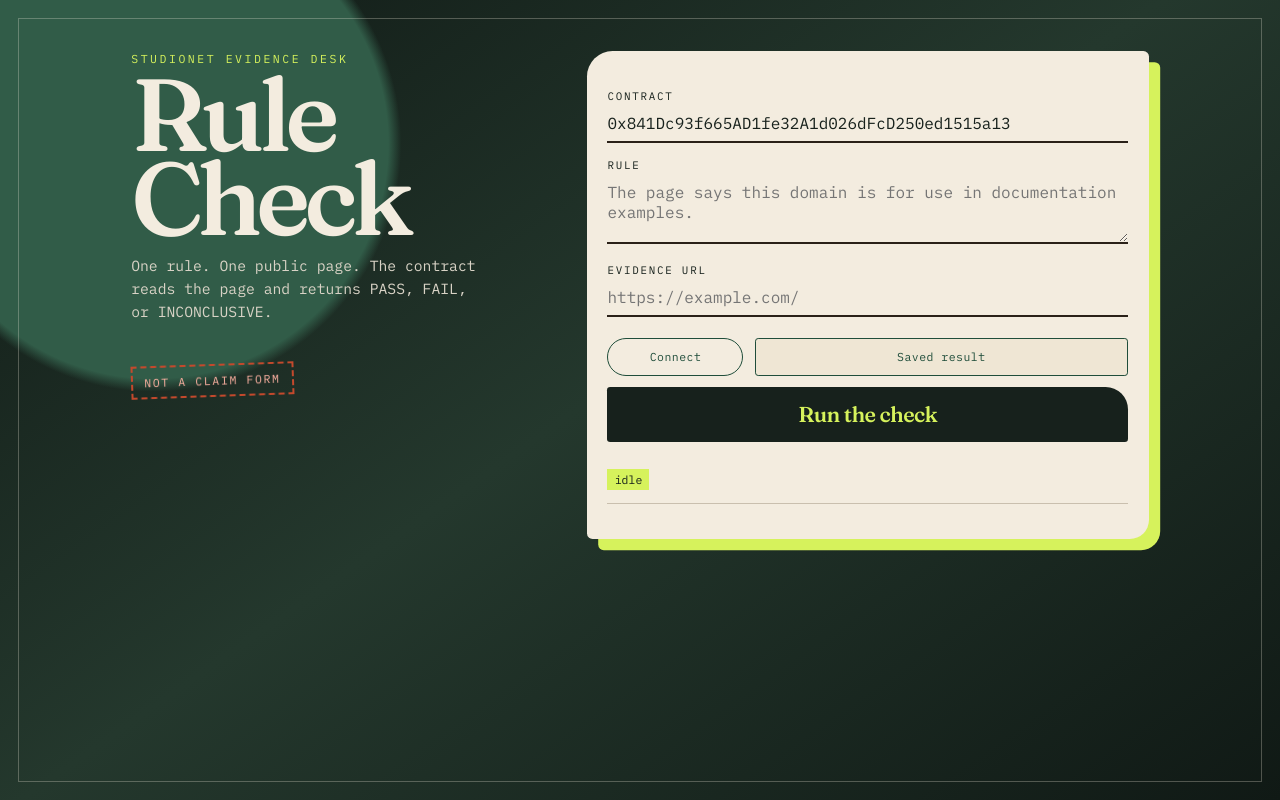
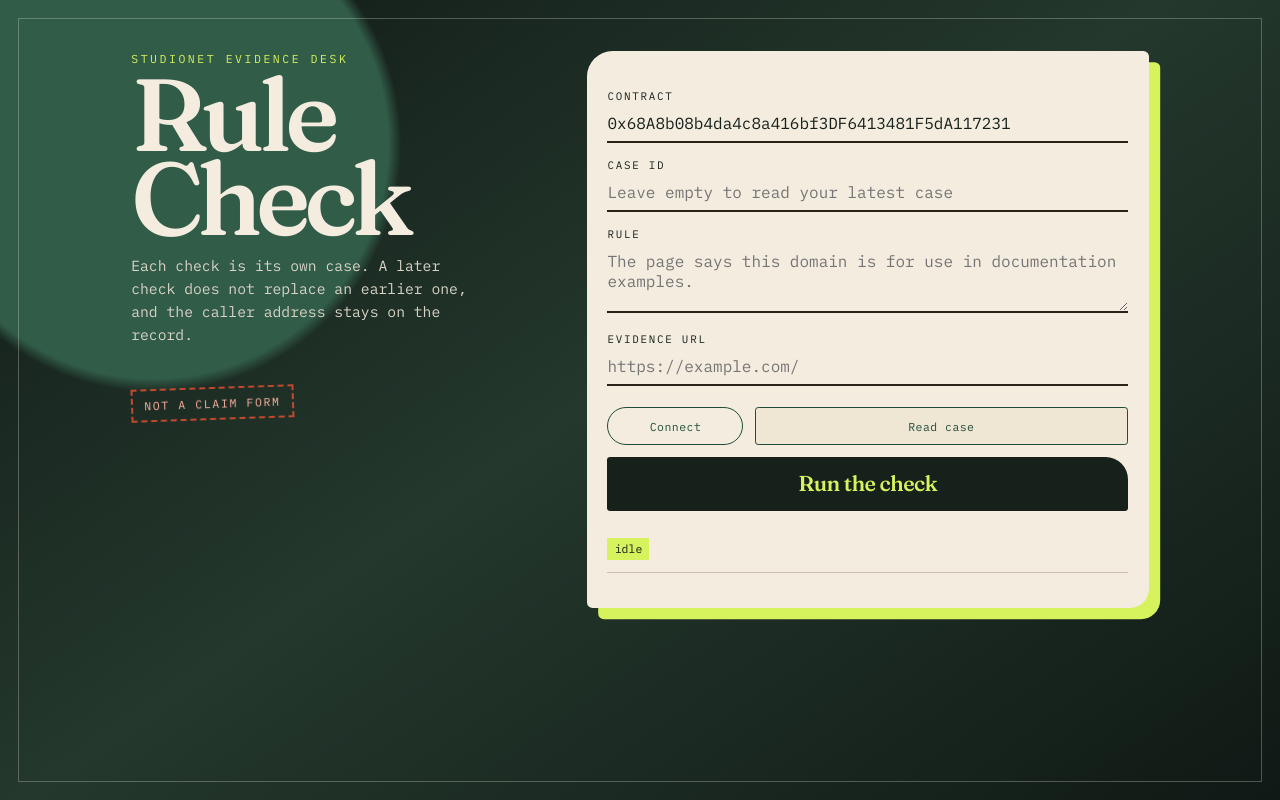
Before and after one commit to davidk258/RuleCheck, a plain HTML site: page index.html in a window 1280 px wide. Drawn offline with Linux system fonts and the light colour scheme.

Commit message:
Update index.html

```diff
--- a/index.html
+++ b/index.html
@@ -156,26 +156,27 @@
         .desk { box-shadow: 0.35rem 0.35rem 0 #d6f25c; }
       }
     </style>
-    <script type="module" crossorigin src="/assets/index-DHFnjVxz.js"></script>
   </head>
   <body>
     <div class="shell">
       <header class="mast">
         <p class="kicker">Studionet evidence desk</p>
         <h1>Rule<br />Check</h1>
-        <p class="lede">One rule. One public page. The contract reads the page and returns PASS, FAIL, or INCONCLUSIVE.</p>
+        <p class="lede">Each check is its own case. A later check does not replace an earlier one, and the caller address stays on the record.</p>
         <div class="stamp">Not a claim form</div>
       </header>
       <section class="desk">
         <label for="address">Contract</label>
-        <input id="address" value="0x841Dc93f665AD1fe32A1d026dFcD250ed1515a13" autocomplete="off" />
+        <input id="address" value="0x68A8b08b4da4c8a416bf3DF6413481F5dA117231" autocomplete="off" />
+        <label for="case">Case id</label>
+        <input id="case" inputmode="numeric" maxlength="12" placeholder="Leave empty to read your latest case" />
         <label for="rule">Rule</label>
         <textarea id="rule" maxlength="500" placeholder="The page says this domain is for use in documentation examples."></textarea>
         <label for="url">Evidence URL</label>
         <input id="url" type="url" maxlength="400" placeholder="https://example.com/" />
         <div class="actions">
           <button id="connect" type="button">Connect</button>
-          <button id="read" type="button">Saved result</button>
+          <button id="read" type="button">Read case</button>
           <button id="submit" type="button">Run the check</button>
         </div>
         <p id="wallet"></p>
@@ -184,5 +185,6 @@
         <pre id="result"></pre>
       </section>
     </div>
+    <script type="module" src="/main.js"></script>
   </body>
 </html>
```
